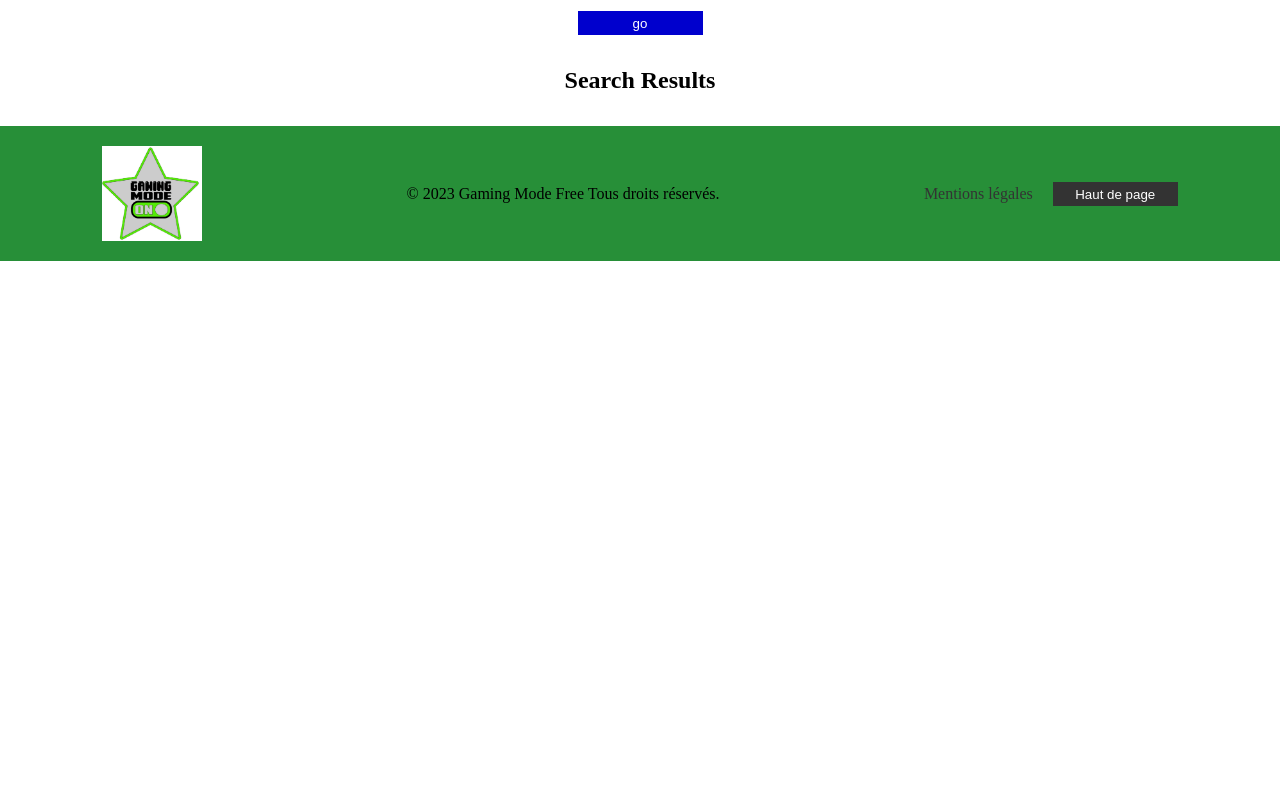
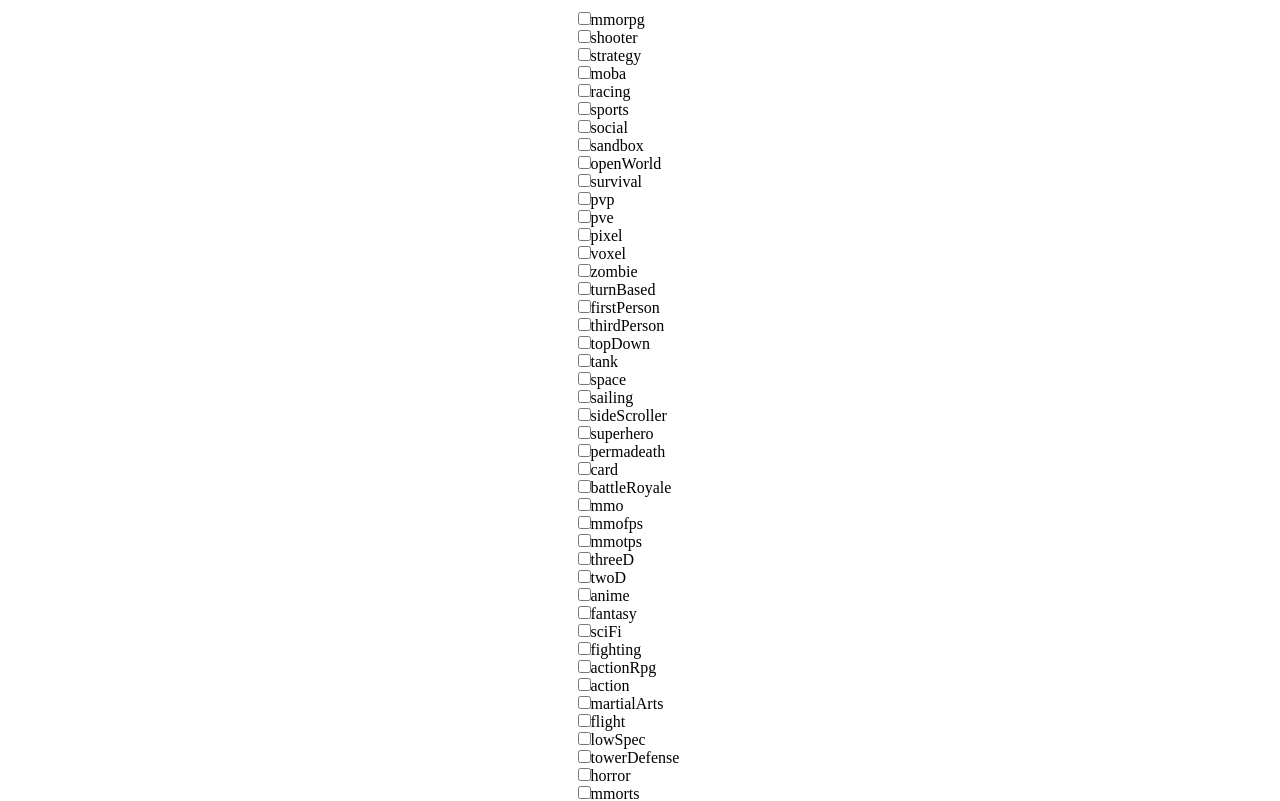
Before and after one commit to Clourc/ProjetApiBALY, an Angular app: page /search in a window 1280 px wide. Shown: the part 320-1121 px from the top of the page. Before the commit the page ends 800 px from the top, so only its background shows below. Built offline with nearby package versions, Linux system fonts and the light colour scheme.

Commit message:
Fixed forms

```diff
--- a/src/app/search/search.component.css
+++ b/src/app/search/search.component.css
@@ -1,6 +1,4 @@
-
 app-game-card {
-
   width: 75%;
   border: solid 1px black;
   border-radius: 0 0 10px 10px;
@@ -12,43 +10,38 @@ app-game-card {
   margin-right: auto;
 }
 
-
-
-   select{
+select {
   display: flex;
   align-items: center;
-
 }
 
-
-  h1,h2 {
+h1,
+h2 {
   margin-top: 2rem;
   margin-bottom: 2rem;
   text-align: center;
 }
 
-select{
+select {
   width: 30%;
   margin: 1em;
 }
 
-  option{
-    text-align: center;
-
+.mobile-cats{
+  width: 100%
 }
 
+option {
+  text-align: center;
+}
 
-
-#naviagtionElements{
+#naviagtionElements {
   display: flex;
   flex-direction: column;
   align-items: center;
 }
 
-
 @media screen and (min-width: 768px) {
-
-
   app-game-card:hover {
     transform: scale(1.1);
     cursor: pointer;
@@ -57,26 +50,15 @@ select{
   app-game-card {
     width: 100%;
     border-radius: 0 10px 10px 0;
-
-
-
   }
 
-
-.gameCardStyle{
+  .gameCardStyle {
     display: grid;
     grid-template-columns: repeat(2, 1fr);
-
-
 
     grid-gap: 3em;
     width: 100%;
     padding-left: 2em;
     padding-right: 2em;
-
-
   }
-
-
-
 }
--- a/src/app/search/search.component.html
+++ b/src/app/search/search.component.html
@@ -1,51 +1,58 @@
 <h1>Find your game!</h1>
-
 
 <div id="naviagtionElements">
   <select [(ngModel)]="selectPlat" name="Plateform" id="platSelect">
     <option *ngFor="let element of searchArray">{{ element }}</option>
   </select>
 
-
-
   <select [(ngModel)]="sortGame" name="Sort" id="sort">
     <option></option>
     <option *ngFor="let element of sortArray">{{ element }}</option>
   </select>
 
-<!-- HTML to display the checkbox on desk and mobile
+  <!--   HTML to display the checkbox on desk and mobile -->
+  <form (ngSubmit)="onMobileSubmit()" *ngIf="isMobileLayout" [formGroup]="mobileForm" #mobile_Form="ngForm">
     <select
-  *ngIf="isMobileLayout"
-  [(ngModel)]="searchTerm"
       name="category"
       id="categoryMobile"
-  multiple
+      class="mobile-cats"
+      formControlName="category"
     >
       <option></option>
-  <option *ngFor="let element of catArray">{{ element }}</option>
+      <option *ngFor="let category of catArray" [ngValue]="category">{{ category }}</option>
     </select>
+    <button type="submit">SearchTest</button>
+  </form>
 
-<div *ngIf="!isMobileLayout" id="deskBox" [formGroup]="checkBoxForm" >
-  <form *ngFor="let element of catArray">
-    <input type="checkbox" name="category" [id]="this.element" />
-    <label>{{ this.element }}</label>
+  <form
+    (ngSubmit)="onDesktopSubmit()"
+    *ngIf="!isMobileLayout"
+    id="deskBox"
+    [formGroup]="checkBoxForm"
+    #desktopBoxForm="ngForm"
+  >
+    <div *ngIf="!isMobileLayout">
+      <div *ngFor="let element of catArray">
+        <input
+          type="checkbox"
+          [name]="this.element"
+          [id]="this.element"
+          [formControlName]="this.element"
+        />
+        <label [for]="this.element">{{ this.element }}</label>
+      </div>
+    </div>
+    <button type="submit">go</button>
   </form>
-</div> -->
-
-<button (click)="search()">go</button>
 </div>
 <h2>Search Results</h2>
 
 <div>
-
-
-  <div *ngIf="games && games.length > 0">
-
-  </div>
+  <div *ngIf="games && games.length > 0"></div>
 
   <label for="category"></label>
   <div class="gameCardStyle">
-  <div  *ngFor="let game of games">
+    <div *ngFor="let game of games">
       <app-game-card [game]="game"></app-game-card>
     </div>
   </div>
--- a/src/app/search/search.component.ts
+++ b/src/app/search/search.component.ts
@@ -1,22 +1,27 @@
-import { Component, OnInit, SimpleChanges } from '@angular/core';
-import { HttpClient, HttpHeaders } from '@angular/common/http';
+import { Component, OnInit } from '@angular/core';
+import { HttpClient } from '@angular/common/http';
 import { callAPI } from '../api-config/config';
-// import { FormBuilder, FormGroup, FormControl } from '@angular/forms';
-
+import { FormBuilder } from '@angular/forms';
 
 @Component({
   selector: 'app-search',
   templateUrl: './search.component.html',
   styleUrls: ['./search.component.css'],
 })
-export class SearchComponent {
+export class SearchComponent implements OnInit{
+  constructor(private http: HttpClient, private fb: FormBuilder) {}
   searchTerm: string = '';
-  selectPlat:string ='';
-  sortGame:string = '';
+  selectPlat: string = '';
+  sortGame: string = '';
+  games: any[] = [];
 
+  public isMobileLayout = false;
 
+  ngOnInit() {
+    this.isMobileLayout = window.innerWidth <= 768
+    window.onresize = () => (this.isMobileLayout = window.innerWidth <= 768);
+  }
 
-  games: any[] = [];
   searchArray: string[] = ['pc', 'browser', 'all'];
   sortArray: string[] = [
     'release-date',
@@ -24,131 +29,120 @@ export class SearchComponent {
     'alphabetical',
     'relevance',
   ];
-  // catArray: string[] = [
-  //   'mmorpg',
-  //   'shooter',
-  //   'strategy',
-  //   'moba',
-  //   'racing',
-  //   'sports',
-  //   'social',
-  //   'sandbox',
-  //   'open-world',
-  //   'survival',
-  //   'pvp',
-  //   'pve',
-  //   'pixel',
-  //   'voxel',
-  //   'zombie',
-  //   'turn-based',
-  //   'first-person',
-  //   'third-Person',
-  //   'top-down',
-  //   'tank',
-  //   'space',
-  //   'sailing',
-  //   'side-scroller',
-  //   'superhero',
-  //   'permadeath',
-  //   'card',
-  //   'battle-royale',
-  //   'mmo',
-  //   'mmofps',
-  //   'mmotps',
-  //   '3d',
-  //   '2d',
-  //   'anime',
-  //   'fantasy',
-  //   'sci-fi',
-  //   'fighting',
-  //   'action-rpg',
-  //   'action',
-  //   'military',
-  //   'martial-arts',
-  //   'flight',
-  //   'low-spec',
-  //   'tower-defense',
-  //   'horror',
-  //   'mmorts',
-  // ];
-  // public isMobileLayout = false;
-  // ngOnInit() {
-  //   window.onresize = () => (this.isMobileLayout = window.innerWidth <= 768);
-  // }
 
+  catArray: string[] = [
+    'mmorpg',
+    'shooter',
+    'strategy',
+    'moba',
+    'racing',
+    'sports',
+    'social',
+    'sandbox',
+    'openWorld',
+    'survival',
+    'pvp',
+    'pve',
+    'pixel',
+    'voxel',
+    'zombie',
+    'turnBased',
+    'firstPerson',
+    'thirdPerson',
+    'topDown',
+    'tank',
+    'space',
+    'sailing',
+    'sideScroller',
+    'superhero',
+    'permadeath',
+    'card',
+    'battleRoyale',
+    'mmo',
+    'mmofps',
+    'mmotps',
+    'threeD',
+    'twoD',
+    'anime',
+    'fantasy',
+    'sciFi',
+    'fighting',
+    'actionRpg',
+    'action',
+    'martialArts',
+    'flight',
+    'lowSpec',
+    'towerDefense',
+    'horror',
+    'mmorts'
+  ];
 
+  mobileForm = this.fb.group({
+    category: this.catArray[0]
+  });
 
-
-
-  constructor(private http: HttpClient) {}
-
-  // checkBoxForm = this.fb.group({
-  //   mmorpg: [],
-  //   shooter: [],
-  //   strategy: [],
-  //   moba: [],
-  //   racing: [],
-  //   sports: [],
-  //   social: [],
-  //   sandbox: [],
-  //   openWorld: [],
-  //   survival: [],
-  //   pvp: [],
-  //   pve: [],
-  //   pixel: [],
-  //   voxel: [],
-  //   zombie: [],
-  //   turnBased: [],
-  //   firstPerson: [],
-  //   thirdPerson: [],
-  //   topDown: [],
-  //   tank: [],
-  //   space: [],
-  //   sailing: [],
-  //   sideScroller: [],
-  //   superhero: [],
-  //   permadeath: [],
-  //   card: [],
-  //   battleRoyale: [],
-  //   mmo: [],
-  //   mmofps: [],
-  //   mmotps: [],
-  //   threeD: [],
-  //   twoD: [],
-  //   anime: [],
-  //   fantasy: [],
-  //   sciFi: [],
-  //   fighting: [],
-  //   actionRpg: [],
-  //   action: [],
-  //   martialArts: [],
-  //   flight: [],
-  //   lowSpec: [],
-  //   towerDefense: [],
-  //   horror: [],
-  //   mmorts: [],
-  // });
+  checkBoxForm = this.fb.group({
+    mmorpg: [false],
+    shooter: [false],
+    strategy: [false],
+    moba: [false],
+    racing: [false],
+    sports: [false],
+    social: [false],
+    sandbox: [false],
+    openWorld: [false],
+    survival: [false],
+    pvp: [false],
+    pve: [false],
+    pixel: [false],
+    voxel: [false],
+    zombie: [false],
+    turnBased: [false],
+    firstPerson: [false],
+    thirdPerson: [false],
+    topDown: [false],
+    tank: [false],
+    space: [false],
+    sailing: [false],
+    sideScroller: [false],
+    superhero: [false],
+    permadeath: [false],
+    card: [false],
+    battleRoyale: [false],
+    mmo: [false],
+    mmofps: [false],
+    mmotps: [false],
+    threeD: [false],
+    twoD: [false],
+    anime: [false],
+    fantasy: [false],
+    sciFi: [false],
+    fighting: [false],
+    actionRpg: [false],
+    action: [false],
+    martialArts: [false],
+    flight: [false],
+    lowSpec: [false],
+    towerDefense: [false],
+    horror: [false],
+    mmorts: [false],
+  });
 
   search(): void {
     if (this.selectPlat && this.sortGame) {
-
-
-      callAPI(this.http, 'games?platform='+ this.selectPlat + '&sort-by='+ this.sortGame).subscribe(
-        (data) => {
-          console.log('API response:', data);
-          this.games = data;
-        }
-      );
-    }
-
-
-    else if(this.sortGame){
-      callAPI(this.http, 'games?sort-by=' +this.sortGame).subscribe((data) =>{
-        console.log('API platform', data)
-        this.games =data;
+      callAPI(
+        this.http,
+        'games?platform=' + this.selectPlat + '&sort-by=' + this.sortGame
+      ).subscribe((data) => {
+        console.log('API response:', data);
+        this.games = data;
       });
-    }
-    else  if (this.selectPlat) {
+    } else if (this.sortGame) {
+      callAPI(this.http, 'games?sort-by=' + this.sortGame).subscribe((data) => {
+        console.log('API platform', data);
+        this.games = data;
+      });
+    } else if (this.selectPlat) {
       console.log('Search term:', this.selectPlat);
 
       callAPI(this.http, 'games?platform=' + this.selectPlat).subscribe(
@@ -157,9 +151,18 @@ export class SearchComponent {
           this.games = data;
         }
       );
-    }
-    else {
+    } else {
       this.games = [];
     }
   }
+
+  onMobileSubmit(){
+    console.table(this.mobileForm.value);
+    return this.search();
   }
+
+  onDesktopSubmit(){
+    console.table(this.checkBoxForm.value)
+    return this.search();
+  }
+}
```
Lines whose indentation alone changed are shown as unchanged.
